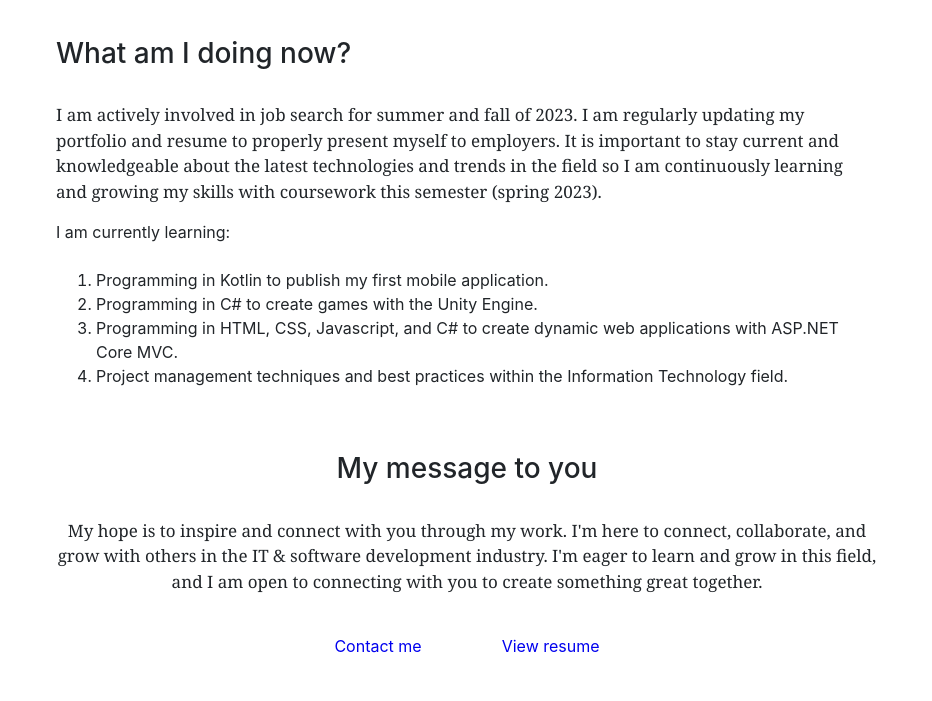
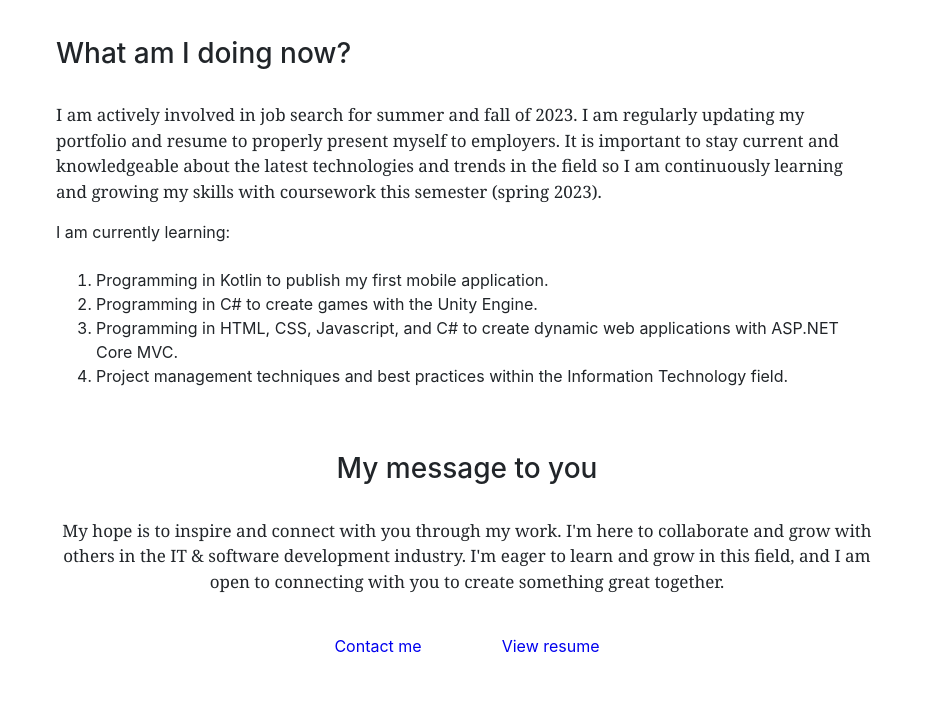
Before and after one commit to steelesh/personal-portfolio-v2, a website: page about.html in a window 1280 px wide. Shown: the part 1214-1915 px from the top of the page, without its empty margins (173-1105 px from the left). Drawn offline with nearby package versions, Linux system fonts and the light colour scheme.

Commit message:
Fix repetitive text in about page

```diff
--- a/about.html
+++ b/about.html
@@ -175,9 +175,9 @@
         <br />
         <p style="text-align: center">
           My hope is to inspire and connect with you through my work. I'm here
-          to connect, collaborate, and grow with others in the IT & software
-          development industry. I'm eager to learn and grow in this field, and I
-          am open to connecting with you to create something great together.
+          to collaborate and grow with others in the IT & software development
+          industry. I'm eager to learn and grow in this field, and I am open to
+          connecting with you to create something great together.
         </p>
         <br />
         <div
```
